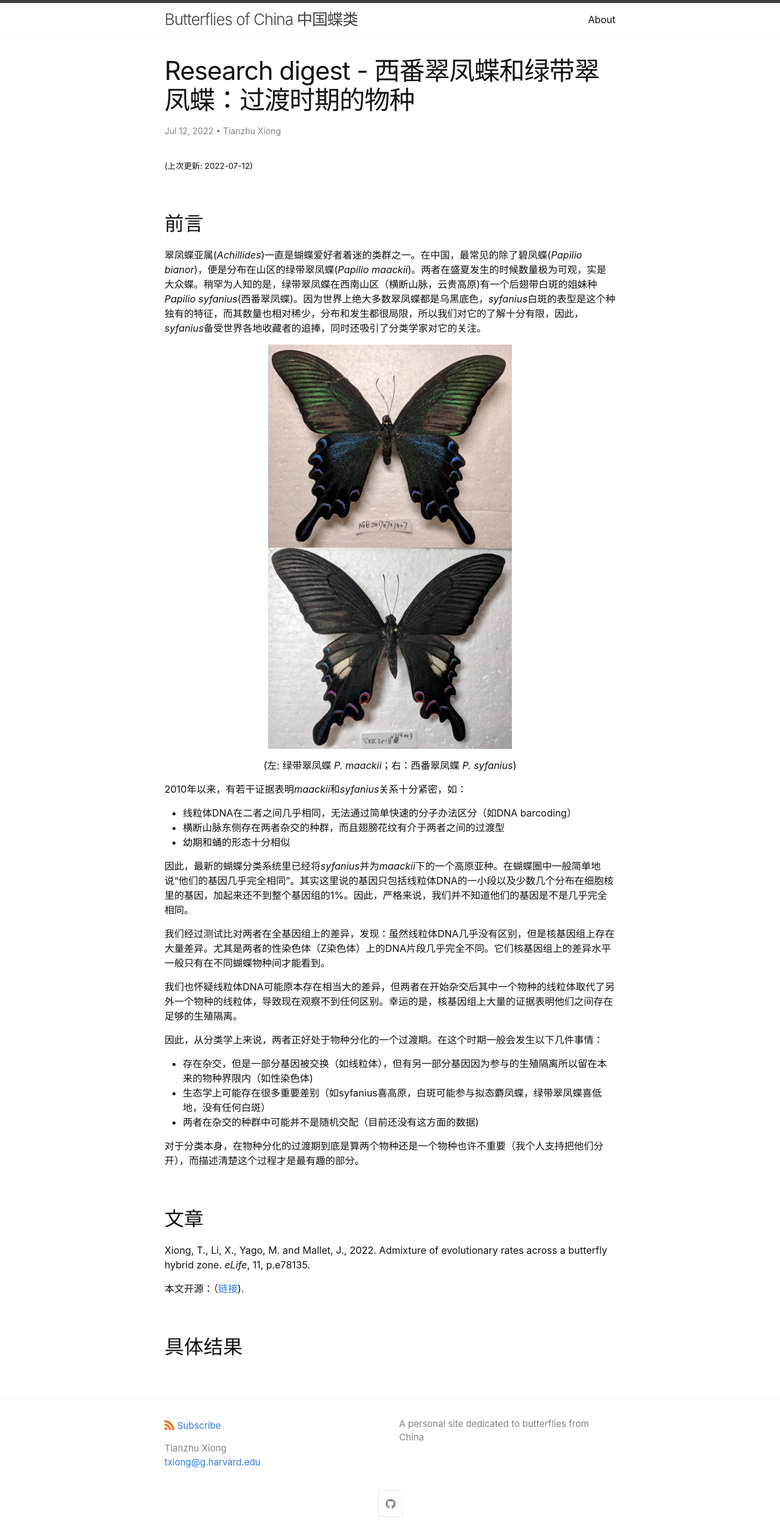
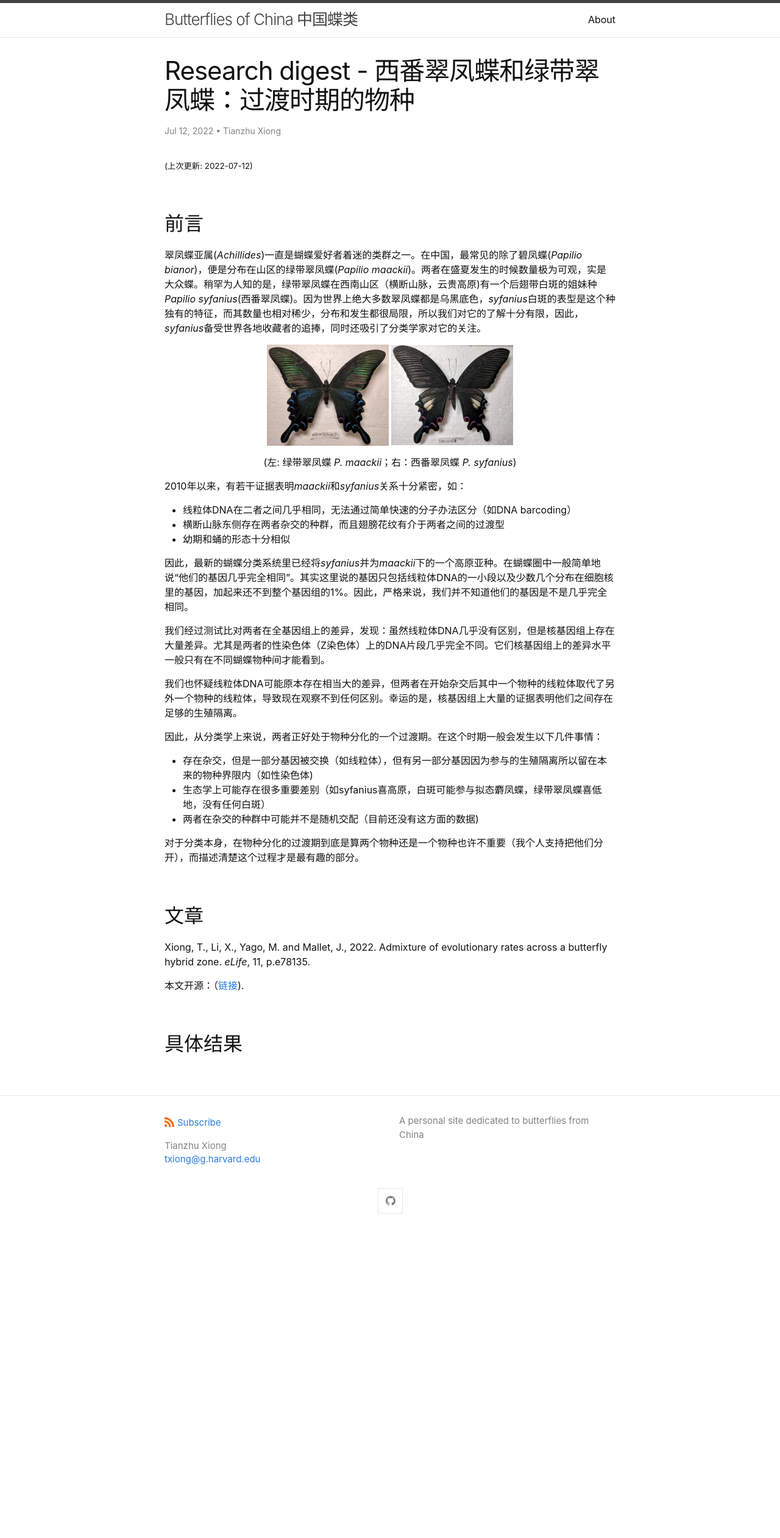
Before and after one commit to tzxiong/Butterflies-of-China, a Jekyll site: the page built from _posts/2022-07-12-maackii-syfanius-CHN-post.md, in a window 1280 px wide. Shown: the whole page at 61% size. Built offline with Jekyll 4.4.1, drawn with Linux system fonts in a browser that asks for light colours; after the commit the page ends 2025 px from its top, so only the background shows below that.

Commit message:
Update 2022-07-12-maackii-syfanius-CHN-post.md

```diff
--- a/_posts/2022-07-12-maackii-syfanius-CHN-post.md
+++ b/_posts/2022-07-12-maackii-syfanius-CHN-post.md
@@ -11,8 +11,8 @@ categories: Research
 翠凤蝶亚属(*Achillides*)一直是蝴蝶爱好者着迷的类群之一。在中国，最常见的除了碧凤蝶(*Papilio bianor*)，便是分布在山区的绿带翠凤蝶(*Papilio maackii*)。两者在盛夏发生的时候数量极为可观，实是大众蝶。稍罕为人知的是，绿带翠凤蝶在西南山区（横断山脉，云贵高原)有一个后翅带白斑的姐妹种*Papilio syfanius*(西番翠凤蝶)。因为世界上绝大多数翠凤蝶都是乌黑底色，*syfanius*白斑的表型是这个种独有的特征，而其数量也相对稀少，分布和发生都很局限，所以我们对它的了解十分有限，因此，*syfanius*备受世界各地收藏者的追捧，同时还吸引了分类学家对它的关注。
 
 <p align="center">
-  <img src="https://raw.githubusercontent.com/tzxiong/Butterflies-of-China/gh-pages/_posts/2022-07-12-maackii-syfanius-files/maackii.jpg?sanitize=true" width="400">
-  <img src="https://raw.githubusercontent.com/tzxiong/Butterflies-of-China/gh-pages/_posts/2022-07-12-maackii-syfanius-files/syfanius.jpg?sanitize=true" width="400">
+  <img src="https://raw.githubusercontent.com/tzxiong/Butterflies-of-China/gh-pages/_posts/2022-07-12-maackii-syfanius-files/maackii.jpg?sanitize=true" width="200">
+  <img src="https://raw.githubusercontent.com/tzxiong/Butterflies-of-China/gh-pages/_posts/2022-07-12-maackii-syfanius-files/syfanius.jpg?sanitize=true" width="200">
 </p>
 
 <p align="center">(左: 绿带翠凤蝶 <i>P. maackii</i>；右：西番翠凤蝶 <i>P. syfanius</i>)</p>
```
